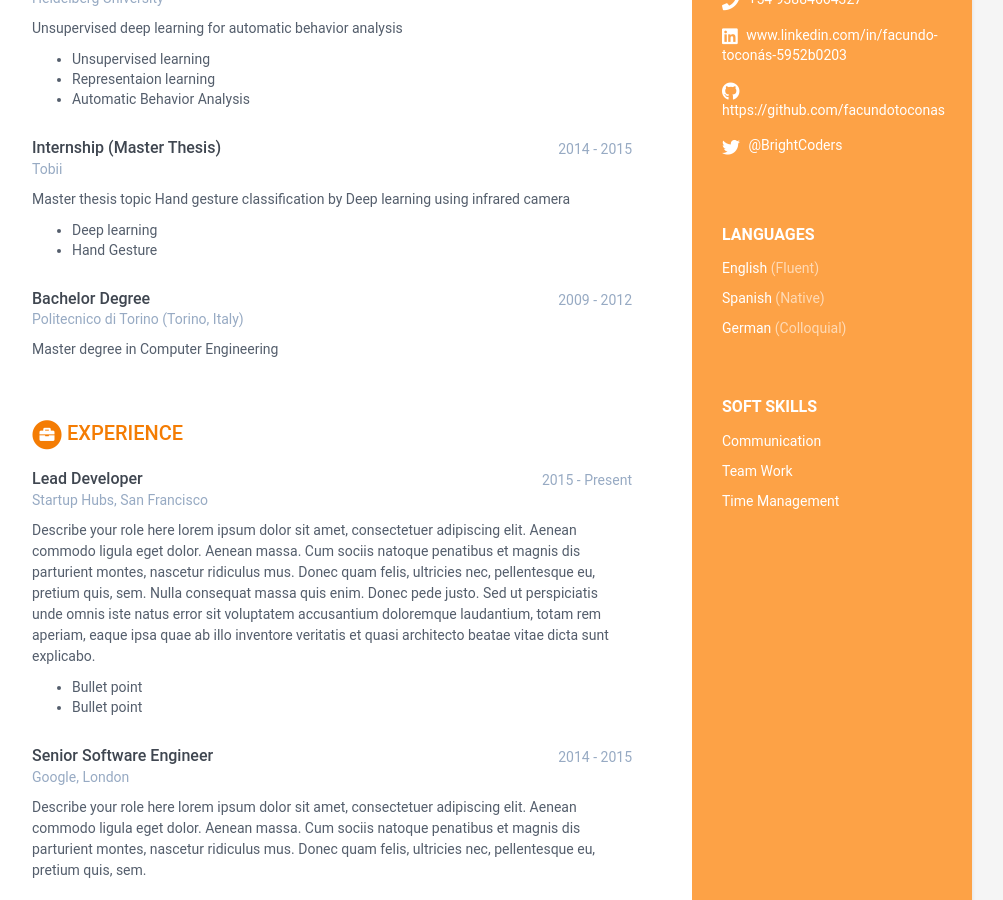
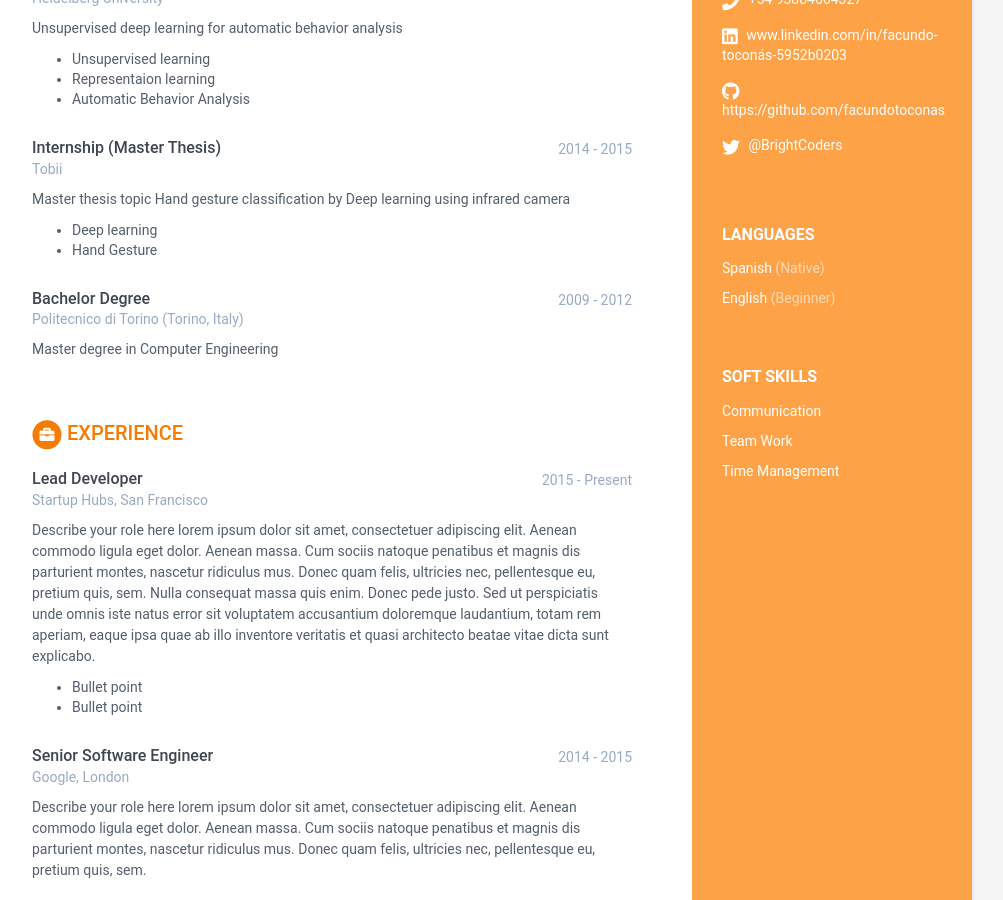
Before and after one commit to BC-MAR-21-ROR/kata-resume-facundotoconas, a Jekyll site: the page built from index.html, in a window 1280 px wide and 900 px high, scrolled down 414 px. Shown: the whole window, without its empty margins (168-1171 px from the left). Built offline with Jekyll 4.4.1, drawn with Linux system fonts in a browser that asks for light colours.

Commit message:
add update languages

```diff
--- a/_data/data.yml
+++ b/_data/data.yml
@@ -7,7 +7,7 @@ sidebar:
   education: False # NO MODIFICAR
 
   # Profile information
-  name: Facundo Adrián Toconás # Nombre completo
+  name: Facundo Adrián Toconás
   tagline: Ruby on Rails Web Developer # React Native Mobile Developer ó Ruby on Rails Web Developer Según sea el caso
   avatar: profile.png # Colocar una imagen con tu foto de 100x100 pixels dentro de /assets/images
 
@@ -26,14 +26,11 @@ sidebar:
 
   # Actualiza según los idiomas y nieles que tienes. Agrega o Elimina según sea necesario.
   languages:
-    - idiom: English
-      level: Fluent # Utiliza el resultado de tu examen oficial, o el nivel de acuerdo al modelo Dreyfus
-
     - idiom: Spanish
       level: Native # Utiliza el resultado de tu examen oficial, o el nivel de acuerdo al modelo Dreyfus
 
-    - idiom: German
-      level: Colloquial
+    - idiom: English
+      level: Beginner # Utiliza el resultado de tu examen oficial, o el nivel de acuerdo al modelo Dreyfus
 
   # Registra aquí tus soft skills. Agrega o elimina según sea necesario
   interests:
```
